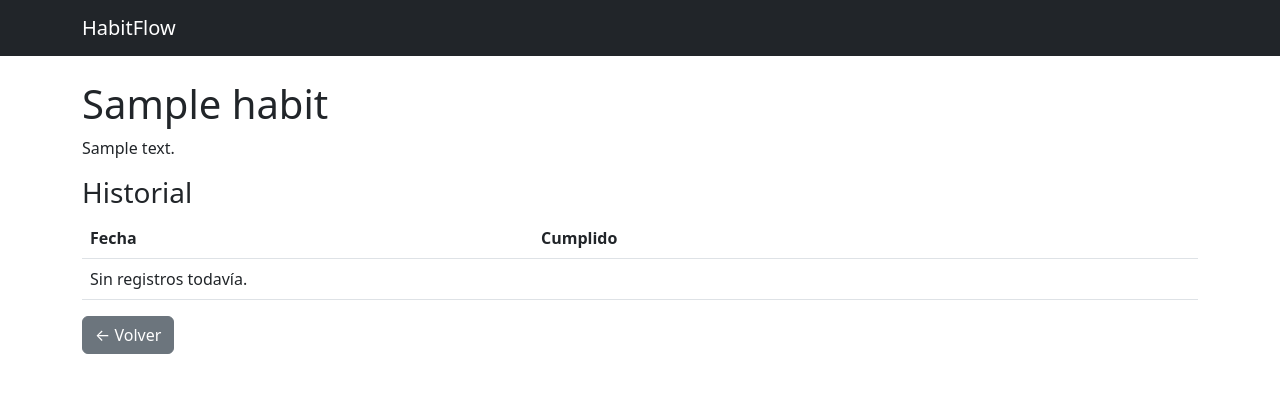
After one commit to guillerc10/HabitoFlow, a Django app: page /habito/1/ in a window 1280 px wide. The commit adds this page. Shown: the top 393 px of the page. Run offline with Django 5.2, Linux system fonts and the light colour scheme; tables that the repository leaves empty hold one stand-in row (values such as "Sample post"); data that the repository does not hold is empty.

Commit message:
FUNCIONANDO

```diff
--- a/habits/urls.py
+++ b/habits/urls.py
@@ -3,4 +3,5 @@ from . import views
 
 urlpatterns = [
     path('', views.habit_list, name='habit_list'),
+    path('habito/<int:habit_id>/', views.habit_detail, name='habit_detail'),
 ]
--- a/habits/views.py
+++ b/habits/views.py
@@ -1,6 +1,12 @@
-from django.shortcuts import render
-from .models import Habit
+from django.shortcuts import render, get_object_or_404
+from .models import Habit, HabitLog
 
 def habit_list(request):
     habits = Habit.objects.all()
     return render(request, 'habits/habit_list.html', {'habits': habits})
+
+
+def habit_detail(request, habit_id):
+    habit = get_object_or_404(Habit, id=habit_id)
+    logs = HabitLog.objects.filter(habit=habit).order_by('-date')
+    return render(request, 'habits/habit_detail.html', {'habit': habit, 'logs': logs})
--- /dev/null
+++ b/templates/habits/habit_detail.html
@@ -0,0 +1,25 @@
+{% extends 'base.html' %}
+
+{% block content %}
+<h1>{{ habit.name }}</h1>
+<p>{{ habit.description }}</p>
+
+<h3>Historial</h3>
+<table class="table">
+    <thead>
+        <tr><th>Fecha</th><th>Cumplido</th></tr>
+    </thead>
+    <tbody>
+        {% for log in logs %}
+        <tr>
+            <td>{{ log.date }}</td>
+            <td>{% if log.completed %}✅{% else %}❌{% endif %}</td>
+        </tr>
+        {% empty %}
+        <tr><td colspan="2">Sin registros todavía.</td></tr>
+        {% endfor %}
+    </tbody>
+</table>
+
+<a href="{% url 'habit_list' %}" class="btn btn-secondary">← Volver</a>
+{% endblock %}
--- a/templates/habits/habit_list.html
+++ b/templates/habits/habit_list.html
@@ -9,6 +9,7 @@
             <div class="card-body">
                 <h5 class="card-title">{{ habit.name }}</h5>
                 <p class="card-text">{{ habit.description }}</p>
+                <a href="{% url 'habit_detail' habit.id %}" class="btn btn-primary">Ver detalle</a>
             </div>
         </div>
     </div>
```
